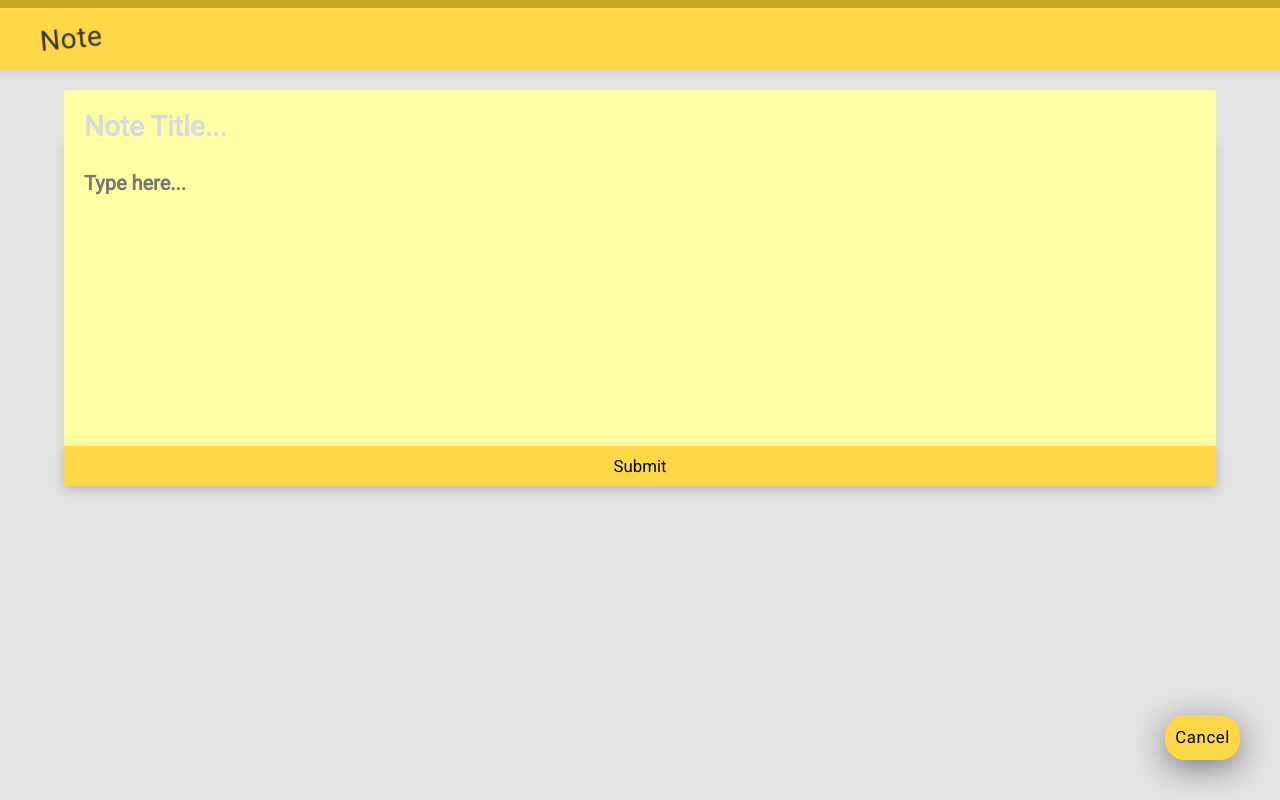
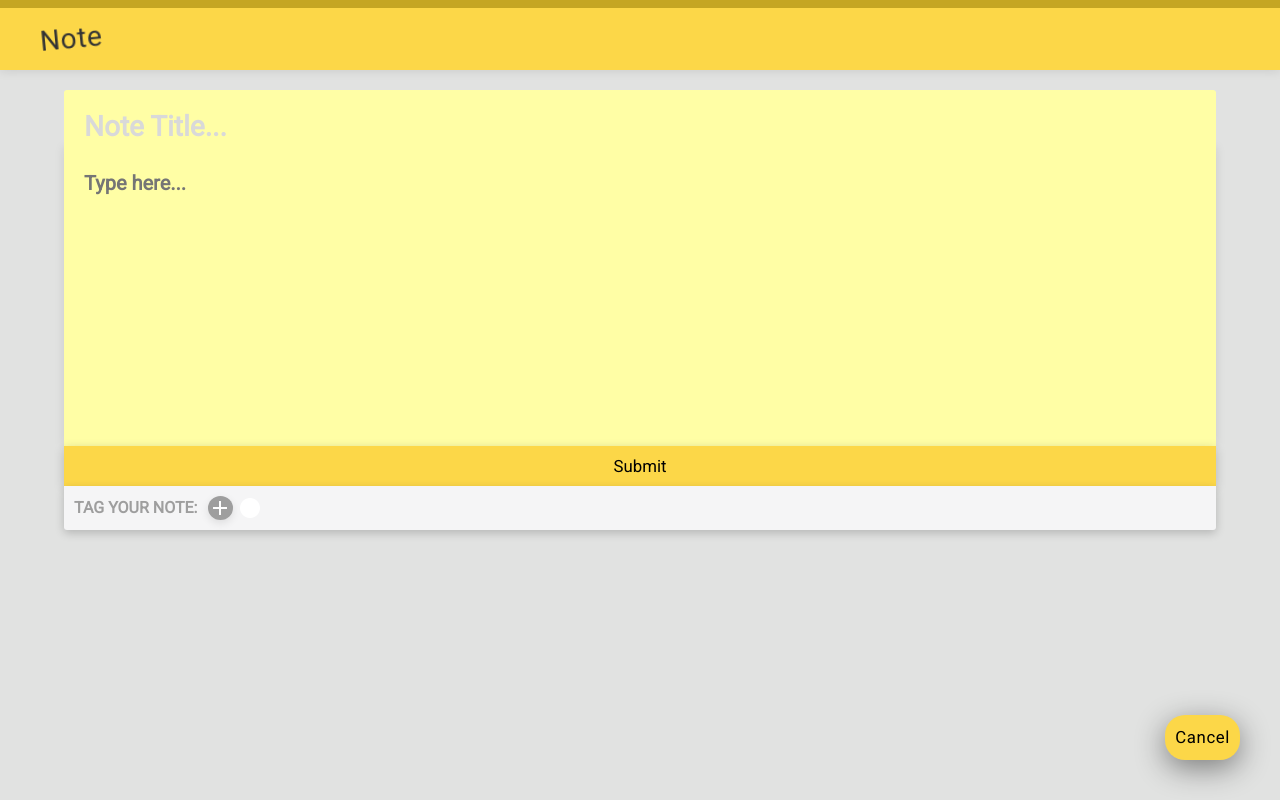
Before and after one commit to amyhenning/note-app, a React (Create React App) app: page / in a window 1280 px wide. Both pictures are taken after a click on the element "+ Note". Built offline with nearby package versions, Linux system fonts and the light colour scheme; no server answers.

Commit message:
Display tag button in note view

```diff
--- a/src/components/Note.js
+++ b/src/components/Note.js
@@ -9,6 +9,15 @@
 		};
 		this.props.submitNote(formData, this.props.note.id);
 	}
+
+	renderTagForm() {
+		return (
+			<span>
+				Tag Your Note:
+				&nbsp; <i className="tag-button material-icons">add circle</i>
+			</span>
+		);
+	};
 
 	render() {
 		const { note } = this.props;
@@ -31,6 +40,11 @@
 					/>
 					<input className="note-button" type="submit" value="Submit" />
 				</form>
+				<div className="tag-container">
+					<div className="tag-button-container">
+						{this.renderTagForm()}
+					</div>
+				</div>
 			</div>
 		);
 	}
```
